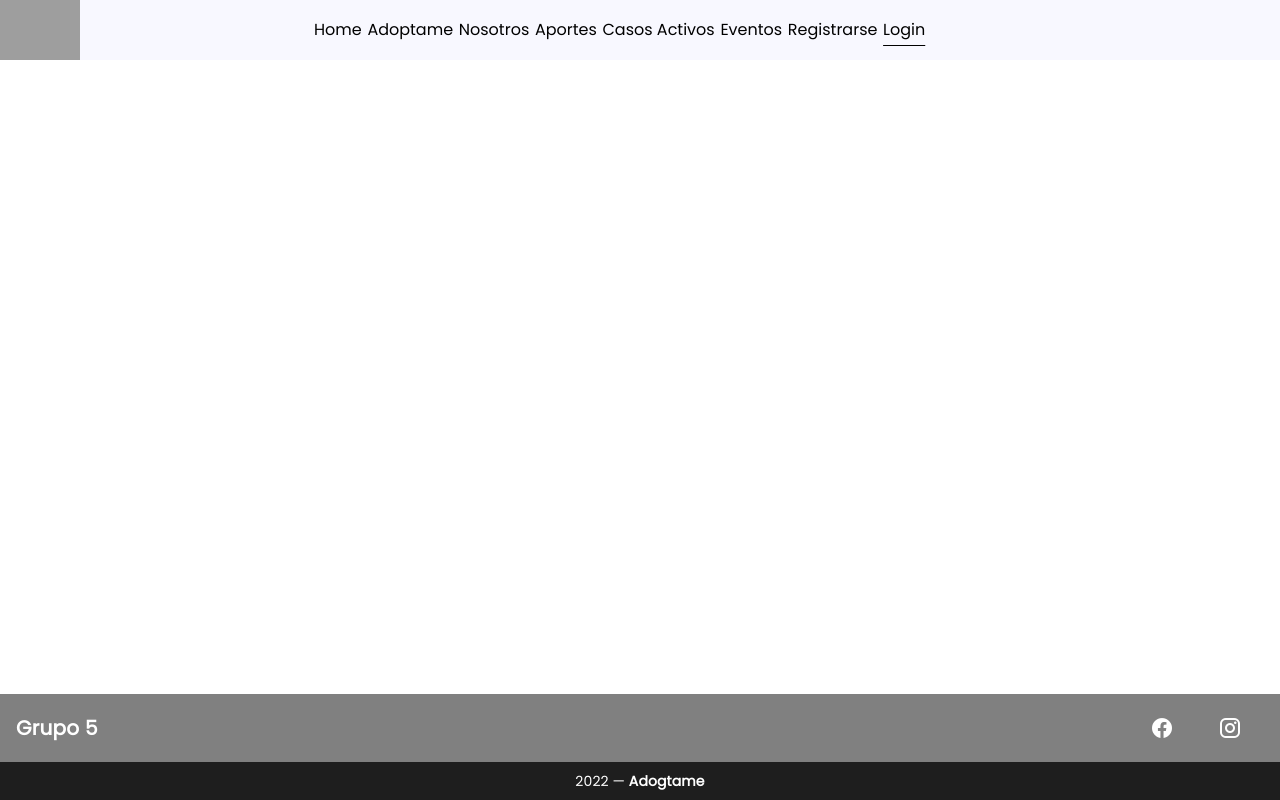
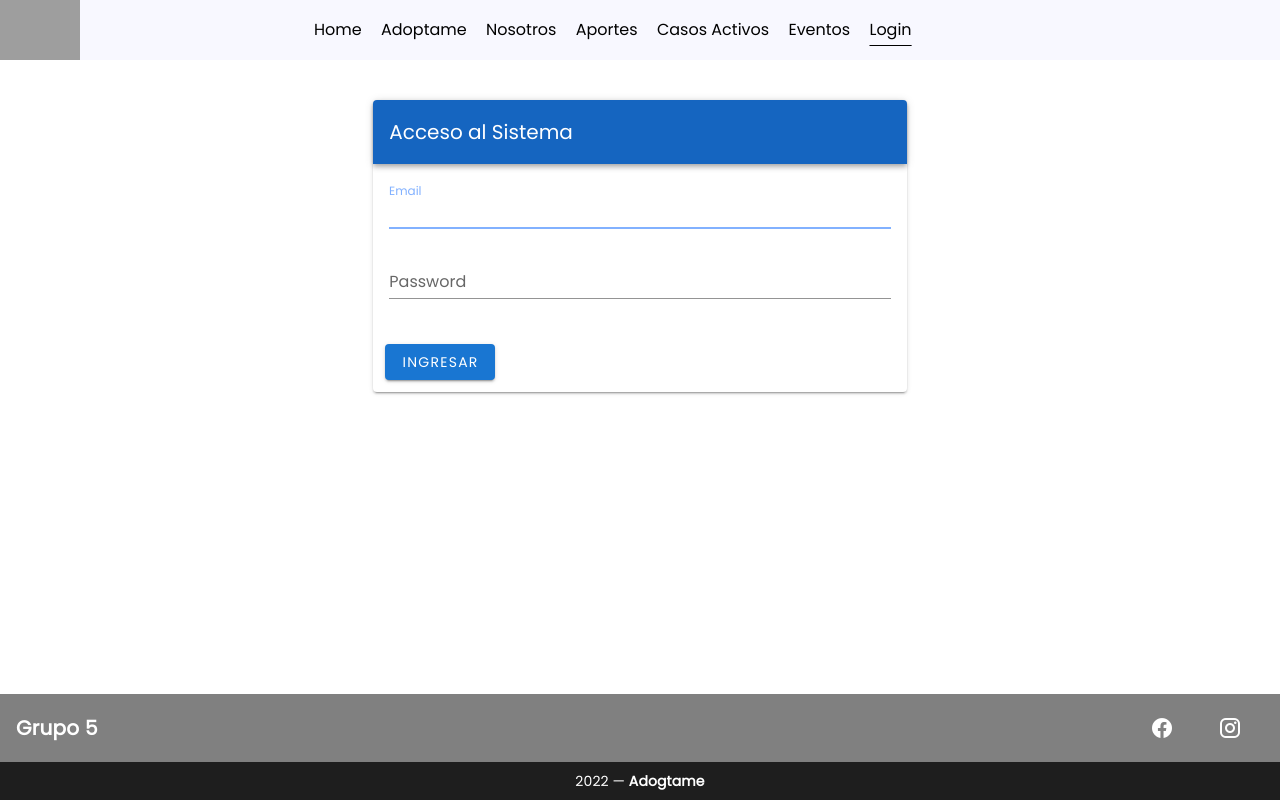
Before and after one commit to lgsilvestre/G5_ProyTaller_1_2022, a Vue app in the folder cliente/: page /login in a window 1280 px wide. Built offline with nearby package versions, Linux system fonts and the light colour scheme; sample sign-in values are in the browser's storage; grey boxes are pictures that could not be loaded.

Commit message:
avance 2 login con correcciones

```diff
--- a/cliente/src/components/navbar.vue
+++ b/cliente/src/components/navbar.vue
@@ -18,9 +18,9 @@
             <router-link to="/aportes">Aportes</router-link>
             <router-link to="/casosActivos">Casos Activos</router-link>
             <router-link to="/eventos">Eventos</router-link>
-            <router-link v-if="isLoggedIn" @click.native="logout" to="/login">Salir</router-link>
-            <router-link v-if="!isLoggedIn" to="/register">Registrarse</router-link>
-            <router-link v-if="!isLoggedIn" to="/login">Login</router-link>
+            <!-- <router-link v-if="isLoggedIn" @click.native="logout" to="/login">Salir</router-link> -->
+            <!-- <router-link v-if="!isLoggedIn" to="/register">Registrarse</router-link> -->
+            <router-link to="/login">Login</router-link>
             <v-img
             src="@/assets/whatsapplogo.png"
             max-height="35"
@@ -42,16 +42,8 @@
       }
     },
     computed:{
-      isLoggedIn: function() {
-        return this.$store.getters.isAuthenticated;
-      },
-
     },
     methods:{
-      async logout() {
-        await this.$store.dispatch("LogOut");
-        this.$router.push("/login");
-      },
     }
 
   }
--- a/cliente/src/main.js
+++ b/cliente/src/main.js
@@ -6,19 +6,7 @@ import vuetify from './plugins/vuetify'
 import axios from "axios";
 
 //axios.defaults.withCredentials = true;
-axios.defaults.baseURL = "https://gabbyblog.herokuapp.com/";
-
-axios.interceptors.response.use(undefined, function(error) {
-  if (error) {
-    const originalRequest = error.config;
-    if (error.response.status === 401 && !originalRequest._retry) {
-      originalRequest._retry = true;
-      store.dispatch("LogOut");
-      return router.push("/login");
-    }
-  }
-});
-
+axios.defaults.baseURL = "http://localhost:5001/adogtame-1fa85/us-central1/appNode/";
 
 Vue.config.productionTip = false
 
--- a/cliente/src/router/index.js
+++ b/cliente/src/router/index.js
@@ -9,7 +9,8 @@ const routes = [
   {
     path: '/home',
     name: 'Home',
-    component: Home
+    component: Home,
+    meta: { libre: true },
   },
   {
     path: '/about',
@@ -17,7 +18,8 @@ const routes = [
     // route level code-splitting
     // this generates a separate chunk (about.[hash].js) for this route
     // which is lazy-loaded when the route is visited.
-    component: () => import(/* webpackChunkName: "about" */ '../views/About.vue')
+    component: () => import(/* webpackChunkName: "about" */ '../views/About.vue'),
+    meta: { libre: true },
   },
   {
     path: '/login',
@@ -31,6 +33,7 @@ const routes = [
   {
     path: '/',
     redirect: '/home',
+    meta: { libre: true },
   },
 
 
@@ -54,7 +57,7 @@ router.beforeEach((to, from, next) => {
       next();
     }
   }else{
-    next({name: 'login'});
+    next({name: 'Login'});
   }
 })
 
--- a/cliente/src/store/index.js
+++ b/cliente/src/store/index.js
@@ -1,6 +1,5 @@
 import Vue from 'vue'
 import Vuex from 'vuex'
-import createPersistedState from "vuex-persistedstate";
 import auth from "./modules/auth"
 
 Vue.use(Vuex)
@@ -9,6 +8,4 @@ export default new Vuex.Store({
   modules: {
     auth,
   },
-  plugins: [createPersistedState()],
-
 })
--- a/cliente/src/store/modules/auth.js
+++ b/cliente/src/store/modules/auth.js
@@ -1,42 +1,43 @@
-import Vue from 'vue'
-import Vuex from 'vuex'
-import decode from 'jwt-decode'
-import router from '../../router/index.js'
+import Vue from "vue";
+import Vuex from "vuex";
+import decode from "jwt-decode";
+import router from "../../router/index.js";
 
-Vue.use(Vuex)
+Vue.use(Vuex);
 
 export default new Vuex.Store({
+
     state: {
         token: null,
-    usuario: null
+        usuario: null,
     },
     mutations: {
-    setToken(state,token){
-      state.token=token;
+        setToken(state, token) {
+        state.token = token;
         },
-    setUsuario(state,usuario){
-      state.usuario=usuario;
-    }
+        setUsuario(state, usuario) {
+        state.usuario = usuario;
+        },
     },
     actions: {
-    guardarToken({commit}, token){
-      commit("setToken", token)
-      commit("setUsuario", decode(token))
-      localStorage.setItem("token", token)
+        guardarToken({ commit }, token) {
+            commit("setToken", token);
+            commit("setUsuario", decode(token));
+            localStorage.setItem("token", token);
         },
-    autoLogin({commit}){
+        autoLogin({ commit }) {
             let token = localStorage.getItem("token");
-      if(token) {
+            if (token) {
                 commit("setToken", token);
                 commit("setUsuario", decode(token));
             }
-      router.push({name: 'home'});
+            router.push({ name: "Home" });
             },
-    salir({commit}){
+            salir({ commit }) {
             commit("setToken", null);
             commit("setUsuario", null);
             localStorage.removeItem("token");
-      router.push({name: 'login'});
-    }
-  }
-})
+            router.push({ name: "Login" });
+        },
+    },
+});
--- a/cliente/src/views/login.vue
+++ b/cliente/src/views/login.vue
@@ -1,53 +1,60 @@
 <template>
-<div></div>
-
+    <v-layout align-center justify-center>
+        <v-flex xs12 sm8 md6 lg5 xl4>
+            <v-card>
+                <v-toolbar dark color="blue darken-3">
+                    <v-toolbar-title>
+                        Acceso al Sistema
+                    </v-toolbar-title>
+                </v-toolbar>
+                <v-card-text>
+                    <v-text-field v-model="email" autofocus color="accent" label="Email" required>
+                    </v-text-field>
+                    <v-text-field v-model="password" type="password" color="accent" label="Password" required>
+                    </v-text-field>
+                    <v-flex class="red--text" v-if="errorM">
+                        {{errorM}}
+                    </v-flex>
+                </v-card-text>
+                <v-card-actions class="px-3 pb-3">
+                    <v-flex text-xs-right>
+                        <v-btn @click="ingresar()" color="primary">Ingresar</v-btn>
+                    </v-flex>
+                </v-card-actions>
+            </v-card>
+        </v-flex>
+    </v-layout>
 </template>
-
 <script>
-
+import axios from 'axios';
 export default {
-  name: "Login",
-  components: {},
-  data() {
-    return {
-
-    };
-  },
-  methods: {
-
-  },
-};
+    data (){
+        return{
+            email:'',
+            password:'',
+            errorM:null
+        }
+    },
+    methods:{
+        ingresar(){
+            axios.post('login',{email: this.email, password: this.password})
+            .then(respuesta =>{
+                return respuesta.data;
+            })
+            .then(data =>{
+                this.$store.dispatch("guardarToken",data.tokenReturn);
+                this.$router.push({name: 'home'});
+            })
+            .catch(error =>{
+                //console.log(eror);
+                this.errorM=null;
+                if (error.response.status==404){
+                    this.errorM='No existe el usuario o las credenciales son incorrectas.';
+                } else{
+                    this.errorM='Ocurrió un error con el servidor.';
+                }
+            });
+        }
+    }
+}
 </script>
-
-<style scoped>
-.login{
-    display: flex;
-    align-items: center;
-    justify-content: center;
-}
-
-* {
-  box-sizing: border-box;
-}
-
-label {
-  padding: 12px 12px 12px 0;
-  display: inline-block;
-}
-
-.v-btn{
-  margin-top: 1rem;
-  color: #45a049;
-  border-radius: 30px;
-}
-
-input {
-  margin: 5px;
-  box-shadow: 0 0 15px 4px rgba(0, 0, 0, 0.06);
-  padding: 10px;
-  border-radius: 30px;
-}
-#error {
-  color: red;
-}
-</style>
```
Lines whose indentation alone changed are shown as unchanged.
